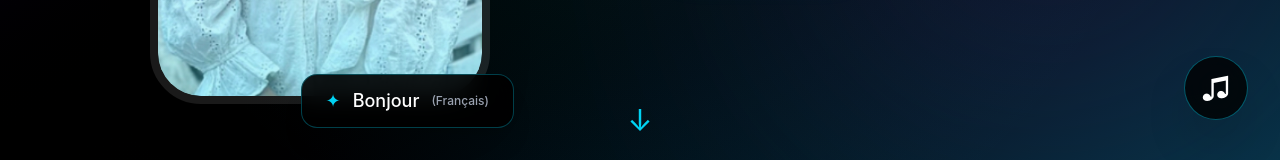
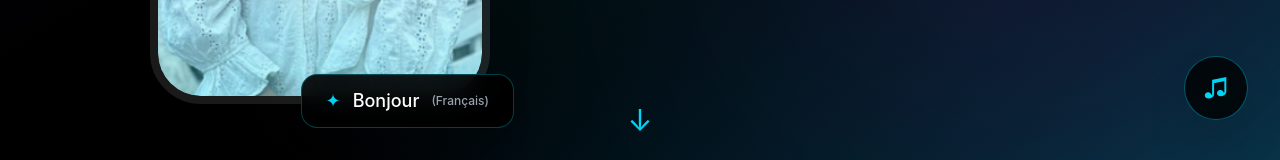
Before and after one commit to vedjadhav2816/Elena-Jimenez-Luis-Portfolio-, a React (Vite) app: page / in a window 1280 px wide. Shown: the part 632-792 px from the top of the page. Built offline with nearby package versions, Linux system fonts and the light colour scheme.

Commit message:
updated hero section for  music for portfolio

```diff
--- a/src/components/Hero.jsx
+++ b/src/components/Hero.jsx
@@ -23,7 +23,7 @@ export default function Hero() {
     return () => clearInterval(interval);
   }, []);
 
-  // Music Control
+  // Music Control with smooth transition
   const toggleMusic = () => {
     if (!audioRef.current) return;
 
@@ -160,7 +160,7 @@ export default function Hero() {
         </div>
       </div>
 
-      {/* ===================== MUSIC PLAYER ===================== */}
+      {/* ===================== MUSIC PLAYER - Enhanced with Smooth Transitions ===================== */}
       <div className="absolute bottom-8 md:bottom-12 right-6 md:right-8 z-30">
         <motion.button
           onClick={toggleMusic}
@@ -170,25 +170,42 @@ export default function Hero() {
         >
           {/* Rotating Music Note */}
           <motion.div
-            animate={{ rotate: isPlaying ? 360 : 0 }}
-            transition={{ duration: 2.5, repeat: Infinity, ease: "linear" }}
-            className="text-3xl"
+            animate={{
+              rotate: isPlaying ? 360 : 0,
+              scale: isPlaying ? 1 : 0.85
+            }}
+            transition={{
+              rotate: { duration: 2.5, repeat: Infinity, ease: "linear" },
+              scale: { duration: 0.4, ease: "easeOut" }
+            }}
+            className="text-3xl text-cyan-400"
           >
             ♫
           </motion.div>
 
-          {/* Pause Icon when playing */}
-          {isPlaying && (
+          {/* Pause Bars with Smooth Transition */}
+          <motion.div
+            initial={{ opacity: 0, scale: 0.6 }}
+            animate={{
+              opacity: isPlaying ? 1 : 0,
+              scale: isPlaying ? 1 : 0.6
+            }}
+            transition={{ duration: 0.35, ease: "easeInOut" }}
+            className="absolute inset-0 flex items-center justify-center gap-[6px]"
+          >
             <motion.div
-              initial={{ opacity: 0 }}
-              animate={{ opacity: 1 }}
-              className="absolute inset-0 flex items-center justify-center text-2xl"
-            >
-              ‖
-            </motion.div>
-          )}
+              animate={{ height: isPlaying ? "18px" : "8px" }}
+              transition={{ duration: 0.3 }}
+              className="w-[4px] bg-cyan-400 rounded-full"
+            />
+            <motion.div
+              animate={{ height: isPlaying ? "26px" : "10px" }}
+              transition={{ duration: 0.3, delay: 0.05 }}
+              className="w-[4px] bg-cyan-400 rounded-full"
+            />
+          </motion.div>
 
-          {/* "Enjoy the music" text - appears on hover when NOT playing */}
+          {/* "Enjoy the music" hint */}
           {!isPlaying && (
             <motion.span
               initial={{ opacity: 0, y: 8 }}
```
